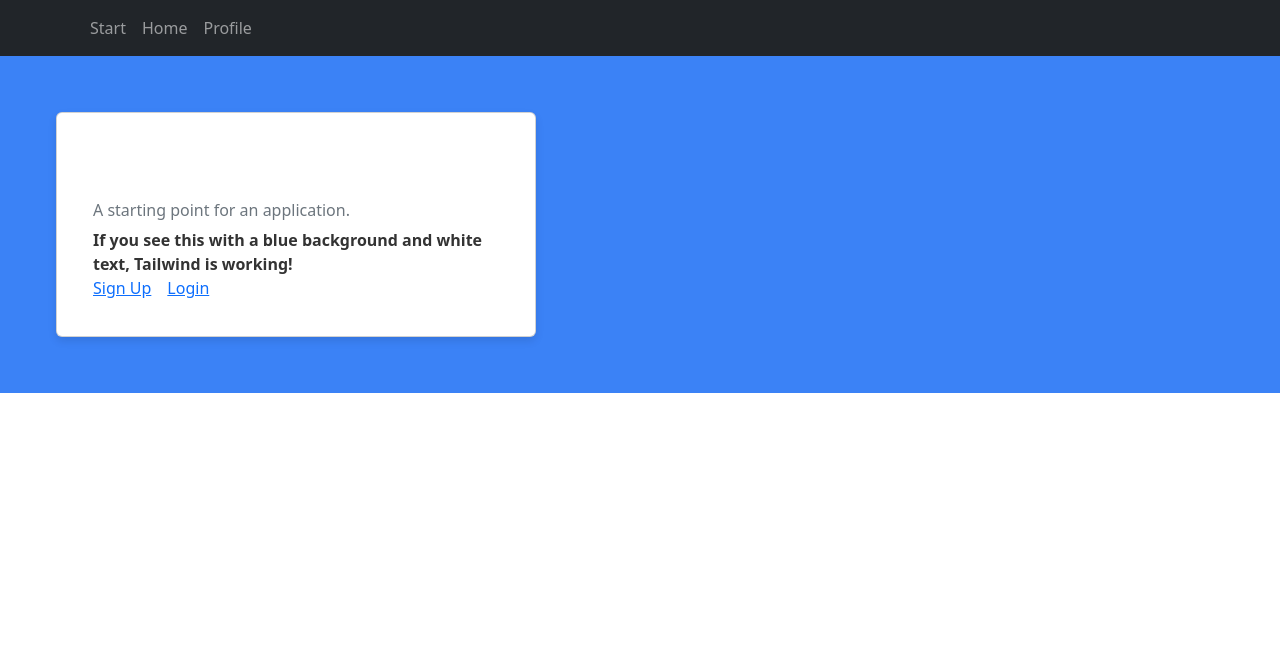
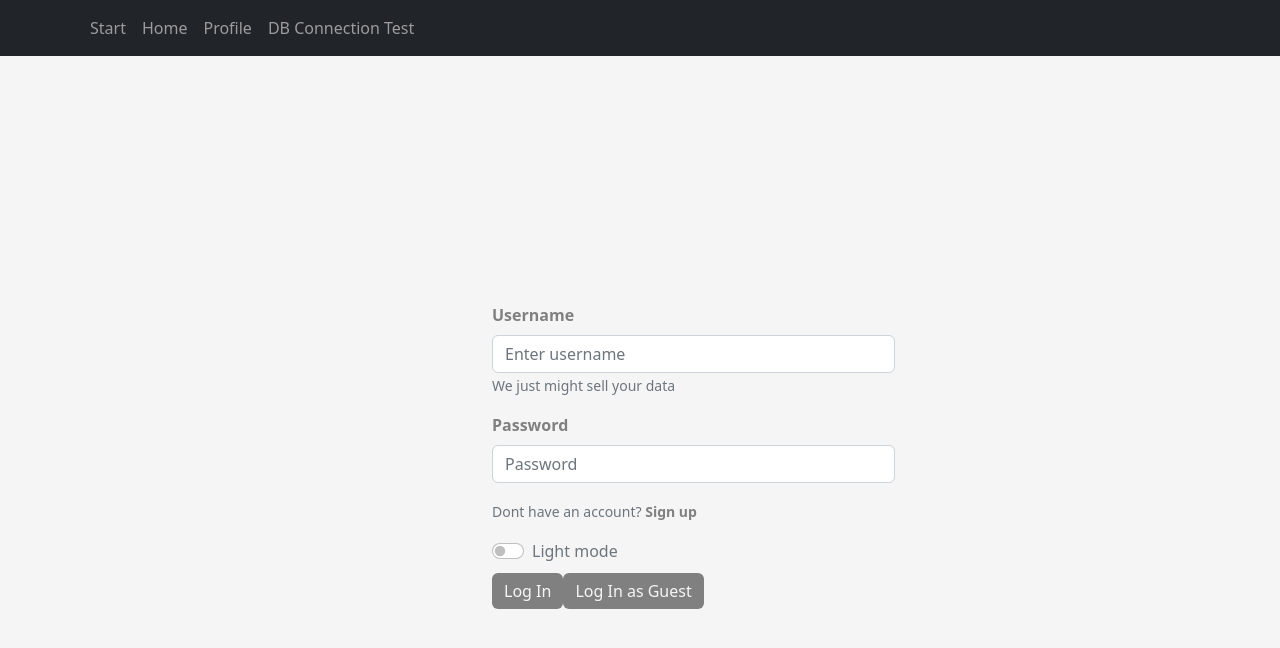
Before and after one commit to tyarossi/TrainSplaining, a React (Create React App) app in the folder frontend/: page / in a window 1280 px wide. Shown: the top 648 px of the page. Built offline with nearby package versions, Linux system fonts and the light colour scheme.

Commit message:
Changed Starting page to Login page Adjusted color scheme of login page Changed Landing Page to be DB Connection test

```diff
--- a/frontend/src/App.js
+++ b/frontend/src/App.js
@@ -29,11 +29,13 @@ const App = () => {
       <Navbar />
       <UserContext.Provider value={user}>
         <Routes>
-          <Route exact path="/" element={<LandingPage />} />
+          <Route exact path="/" element={<Login />} />
           <Route exact path="/home" element={<HomePage />} />
           <Route exact path="/login" element={<Login />} />
           <Route exact path="/signup" element={<Signup />} />
           <Route path="/privateUserProfile" element={<PrivateUserProfile />} />
+          <Route path="/DatabaseConnectionTest" element={<LandingPage />} />
+
         </Routes>
       </UserContext.Provider>
     </>
--- a/frontend/src/components/navbar.js
+++ b/frontend/src/components/navbar.js
@@ -26,6 +26,8 @@ export default function Navbar() {
         <Nav.Link href="/">Start</Nav.Link>
         <Nav.Link href="/home">Home</Nav.Link>
         <Nav.Link href="/privateUserProfile">Profile</Nav.Link>
+        <Nav.Link href="/DatabaseConnectionTest">DB Connection Test</Nav.Link>
+
       </Nav>
     </Container>
   </ReactNavbar>
--- a/frontend/src/components/pages/landingPage.js
+++ b/frontend/src/components/pages/landingPage.js
@@ -1,19 +1,18 @@
 import React from 'react'
 import Card from 'react-bootstrap/Card';
 
+// THIS PAGE WILL BE USED ONLY FOR TESTING CONNECTION TO MONGO. NO LONGER HOME PAGE.
 const Landingpage = () => {
 
     return (
         <div className="bg-blue-500 text-white p-5">
             <Card style={{ width: '30rem' }} className="mx-2 my-2">
                 <Card.Body>
-                    <Card.Title>Professor Brockenbrough's User Skeleton App</Card.Title>
-                    <Card.Subtitle className="mb-2 text-muted">A starting point for an application.</Card.Subtitle>
+                    <Card.Title>Mongo connect goodly</Card.Title>
+                    <Card.Subtitle className="mb-2 text-muted">Wowie zowie, the DB is connected!</Card.Subtitle>
                     <Card.Text>
-                        If you see this with a blue background and white text, Tailwind is working!
+                        If you see this with a blue background and white text, the database is conected.
                     </Card.Text>
-                    <Card.Link href="/signup">Sign Up</Card.Link>
-                    <Card.Link href="/login">Login</Card.Link>
                 </Card.Body>
             </Card>
         </div>
--- a/frontend/src/components/pages/loginPage.js
+++ b/frontend/src/components/pages/loginPage.js
@@ -1,3 +1,4 @@
+// THIS PAGE WILL BE THE FIRST PAGE USERS SEE
 import React, { useState, useEffect } from "react";
 import { useNavigate, Link } from "react-router-dom";
 import axios from "axios";
@@ -5,8 +6,8 @@ import Button from "react-bootstrap/Button";
 import Form from "react-bootstrap/Form";
 import getUserInfo from "../../utilities/decodeJwt";
 
-const PRIMARY_COLOR = "#cc5c99";
-const SECONDARY_COLOR = '#0c0c1f'
+const PRIMARY_COLOR = "#808080";
+const SECONDARY_COLOR = '#F5F5F5'
 const url = `${process.env.REACT_APP_BACKEND_SERVER_URI}/user/login`;
 
 const Login = () => {
@@ -40,7 +41,7 @@ const Login = () => {
     setUser(obj)
 
     if (light) {
-      setBgColor("white");
+      setBgColor("#202020");
       setBgText('Dark mode')
     } else {
       setBgColor(SECONDARY_COLOR);
@@ -132,6 +133,15 @@ const Login = () => {
                 >
                   Log In
                 </Button>
+                <Button // THIS BUTTON WILL GO TO SCHEDULE PAGE
+                  variant="primary"
+                  type="submit"
+                  onClick={handleSubmit}
+                  style={buttonStyling}
+                  className='mt-2'
+                >
+                  Log In as Guest
+                </Button>
               </Form>
             </div>
           </div>
```
